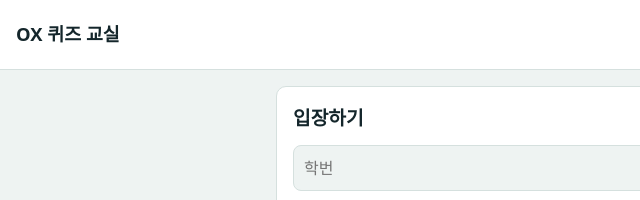
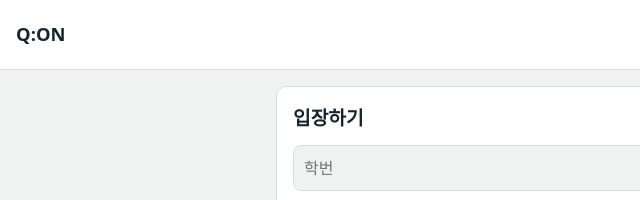
Before and after one commit to swj05151-hash/homepage, a plain HTML site: page index.html in a window 1280 px wide. Shown: the top 200 px of the page, 0-640 px from the left. Drawn offline with nearby package versions, Linux system fonts and the light colour scheme.

Commit message:
Update index.html

```diff
--- a/index.html
+++ b/index.html
@@ -28,7 +28,7 @@ table{width:100%;border-collapse:collapse}td,th{padding:8px;border-bottom:1px so
 </style>
 </head>
 <body>
-<header><h1>OX 퀴즈 교실</h1><nav class="row"><button id="bS">학생</button><button id="bT">선생님</button></nav></header>
+<header><h1>Q:ON</h1><nav class="row"><button id="bS">학생</button><button id="bT">선생님</button></nav></header>
 <main id="app"></main>
 <script src="https://cdn.jsdelivr.net/npm/@supabase/supabase-js@2.45.4/dist/umd/supabase.min.js"></script>
 <script>
```
